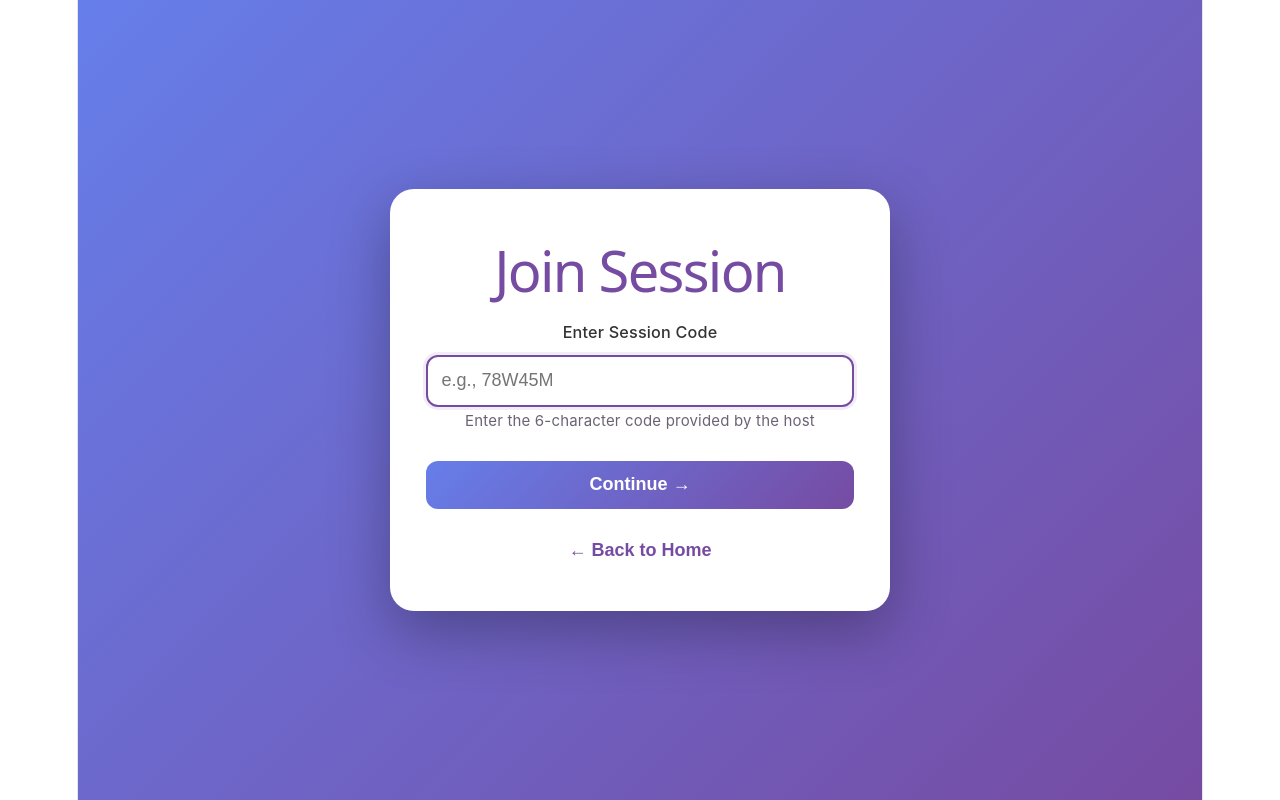
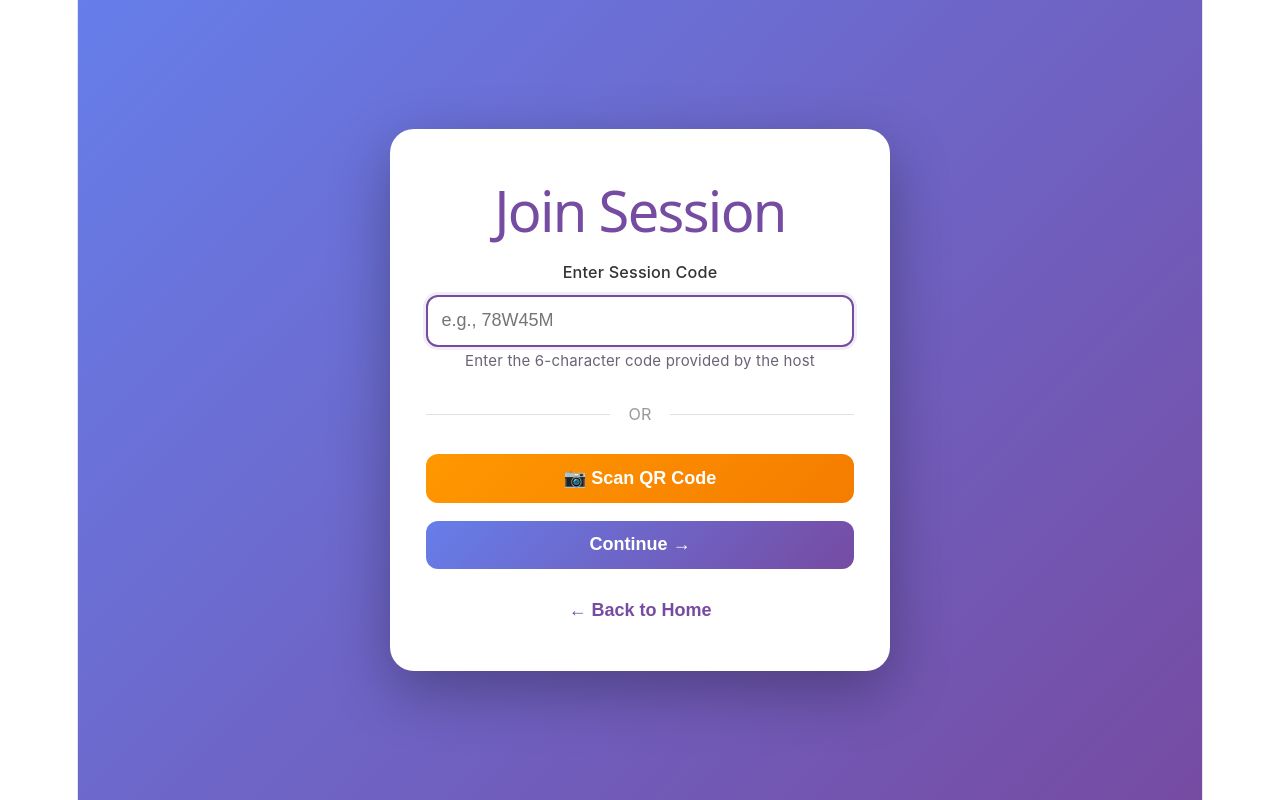
Before and after one commit to pennjay237/quickpulse-frontend, a React (Vite) app: page /join in a window 1280 px wide. Built offline with nearby package versions, Linux system fonts and the light colour scheme; no server answers.

Commit message:
feat: Add QR scan option to participant join flow

```diff
--- a/src/pages/ParticipantJoin/ParticipantJoin.css
+++ b/src/pages/ParticipantJoin/ParticipantJoin.css
@@ -145,3 +145,52 @@ button:disabled {
 .form-actions button {
   flex: 1;
 }
+.scan-qr-btn {
+  background: linear-gradient(135deg, #ff9800 0%, #f57c00 100%);
+  color: white;
+  margin-bottom: 1rem;
+  width: 100%;
+  padding: 0.75rem;
+  border: none;
+  border-radius: 12px;
+  font-size: 1rem;
+  font-weight: 600;
+  cursor: pointer;
+  transition: all 0.3s ease;
+}
+
+.scan-qr-btn:hover {
+  transform: translateY(-2px);
+  box-shadow: 0 4px 15px rgba(255, 152, 0, 0.3);
+}
+
+.divider {
+  text-align: center;
+  margin: 1.5rem 0;
+  position: relative;
+}
+
+.divider::before,
+.divider::after {
+  content: '';
+  position: absolute;
+  top: 50%;
+  width: calc(50% - 30px);
+  height: 1px;
+  background: #e0e0e0;
+}
+
+.divider::before {
+  left: 0;
+}
+
+.divider::after {
+  right: 0;
+}
+
+.divider span {
+  background: white;
+  padding: 0 1rem;
+  color: #999;
+  font-size: 0.9rem;
+}
--- a/src/pages/ParticipantJoin/ParticipantJoin.jsx
+++ b/src/pages/ParticipantJoin/ParticipantJoin.jsx
@@ -1,5 +1,6 @@
 import React, { useState } from 'react';
 import { useNavigate, useParams } from 'react-router-dom';
+import QRScanner from '../../components/qr/QRScanner';
 import './ParticipantJoin.css';
 
 const ParticipantJoin = () => {
@@ -7,6 +8,7 @@ const ParticipantJoin = () => {
   const [step, setStep] = useState(urlCode ? 'details' : 'code');
   const [sessionCode, setSessionCode] = useState(urlCode || '');
   const [sessionInfo, setSessionInfo] = useState(null);
+  const [showScanner, setShowScanner] = useState(false);
   const [formData, setFormData] = useState({
     name: '',
     email: '',
@@ -42,6 +44,12 @@ const ParticipantJoin = () => {
     } else {
       setError('Please enter a valid 6-character session code');
     }
+  };
+
+  const handleQRScanSuccess = (code) => {
+    setSessionCode(code);
+    setShowScanner(false);
+    fetchSessionInfo(code);
   };
 
   const handleJoinSubmit = async (e) => {
@@ -107,6 +115,14 @@ const ParticipantJoin = () => {
               />
               <small>Enter the 6-character code provided by the host</small>
             </div>
+
+            <div className="divider">
+              <span>OR</span>
+            </div>
+
+            <button type="button" onClick={() => setShowScanner(true)} className="scan-qr-btn">
+              📷 Scan QR Code
+            </button>
 
             {error && <div className="error-message">{error}</div>}
 
@@ -181,6 +197,13 @@ const ParticipantJoin = () => {
           ← Back to Home
         </button>
       </div>
+
+      {showScanner && (
+        <QRScanner
+          onScanSuccess={handleQRScanSuccess}
+          onClose={() => setShowScanner(false)}
+        />
+      )}
     </div>
   );
 };
```
